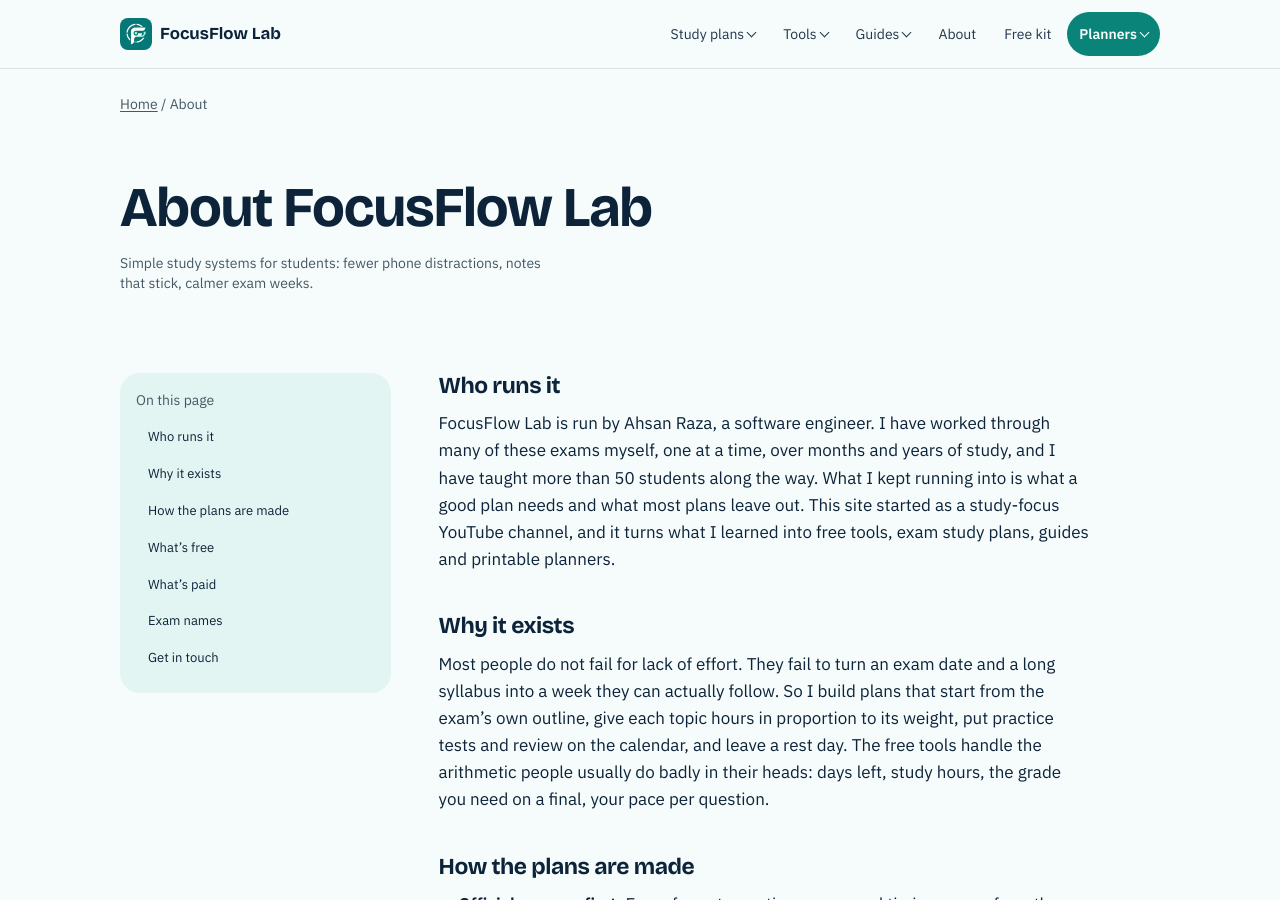
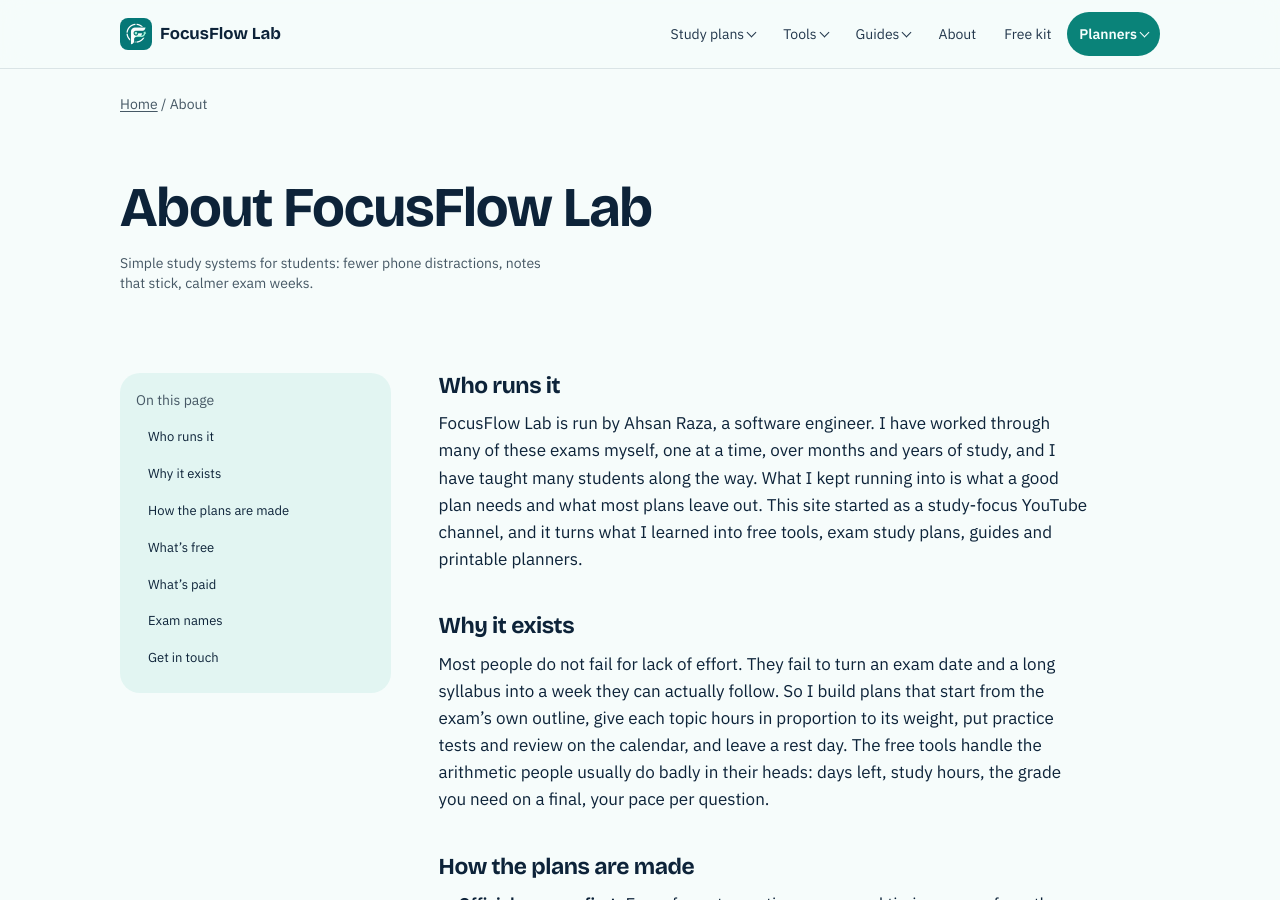
Before and after one commit to focusflowlab/focusflowlab.github.io, a Jekyll site: the page about/index.html, which Jekyll copies as it is, in a window 1280 px wide and 900 px high. Built offline with Jekyll 4.4.1, drawn with Linux system fonts in a browser that asks for light colours.

Commit message:
About: say many students instead of a number
Co-Authored-By: Claude Sonnet 5.5 <noreply@anthropic.com>

```diff
--- a/_tools/extra_pages.py
+++ b/_tools/extra_pages.py
@@ -171,7 +171,7 @@ def about_page():
         <nav class="toc" aria-label="On this page"><p>On this page</p><ol><li><a href="#who">Who runs it</a></li><li><a href="#why">Why it exists</a></li><li><a href="#how">How the plans are made</a></li><li><a href="#free">What’s free</a></li><li><a href="#paid">What’s paid</a></li><li><a href="#names">Exam names</a></li><li><a href="#contact">Get in touch</a></li></ol></nav>
         <article class="prose">
 <h2 id="who">Who runs it</h2>
-<p>FocusFlow Lab is run by Ahsan Raza, a software engineer. I have worked through many of these exams myself, one at a time, over months and years of study, and I have taught more than 50 students along the way. What I kept running into is what a good plan needs and what most plans leave out. This site started as a study-focus YouTube channel, and it turns what I learned into free tools, exam study plans, guides and printable planners.</p>
+<p>FocusFlow Lab is run by Ahsan Raza, a software engineer. I have worked through many of these exams myself, one at a time, over months and years of study, and I have taught many students along the way. What I kept running into is what a good plan needs and what most plans leave out. This site started as a study-focus YouTube channel, and it turns what I learned into free tools, exam study plans, guides and printable planners.</p>
 <h2 id="why">Why it exists</h2>
 <p>Most people do not fail for lack of effort. They fail to turn an exam date and a long syllabus into a week they can actually follow. So I build plans that start from the exam’s own outline, give each topic hours in proportion to its weight, put practice tests and review on the calendar, and leave a rest day. The free tools handle the arithmetic people usually do badly in their heads: days left, study hours, the grade you need on a final, your pace per question.</p>
 <h2 id="how">How the plans are made</h2>
--- a/about/index.html
+++ b/about/index.html
@@ -261,7 +261,7 @@
         <nav class="toc" aria-label="On this page"><p>On this page</p><ol><li><a href="#who">Who runs it</a></li><li><a href="#why">Why it exists</a></li><li><a href="#how">How the plans are made</a></li><li><a href="#free">What’s free</a></li><li><a href="#paid">What’s paid</a></li><li><a href="#names">Exam names</a></li><li><a href="#contact">Get in touch</a></li></ol></nav>
         <article class="prose">
 <h2 id="who">Who runs it</h2>
-<p>FocusFlow Lab is run by Ahsan Raza, a software engineer. I have worked through many of these exams myself, one at a time, over months and years of study, and I have taught more than 50 students along the way. What I kept running into is what a good plan needs and what most plans leave out. This site started as a study-focus YouTube channel, and it turns what I learned into free tools, exam study plans, guides and printable planners.</p>
+<p>FocusFlow Lab is run by Ahsan Raza, a software engineer. I have worked through many of these exams myself, one at a time, over months and years of study, and I have taught many students along the way. What I kept running into is what a good plan needs and what most plans leave out. This site started as a study-focus YouTube channel, and it turns what I learned into free tools, exam study plans, guides and printable planners.</p>
 <h2 id="why">Why it exists</h2>
 <p>Most people do not fail for lack of effort. They fail to turn an exam date and a long syllabus into a week they can actually follow. So I build plans that start from the exam’s own outline, give each topic hours in proportion to its weight, put practice tests and review on the calendar, and leave a rest day. The free tools handle the arithmetic people usually do badly in their heads: days left, study hours, the grade you need on a final, your pace per question.</p>
 <h2 id="how">How the plans are made</h2>
```
